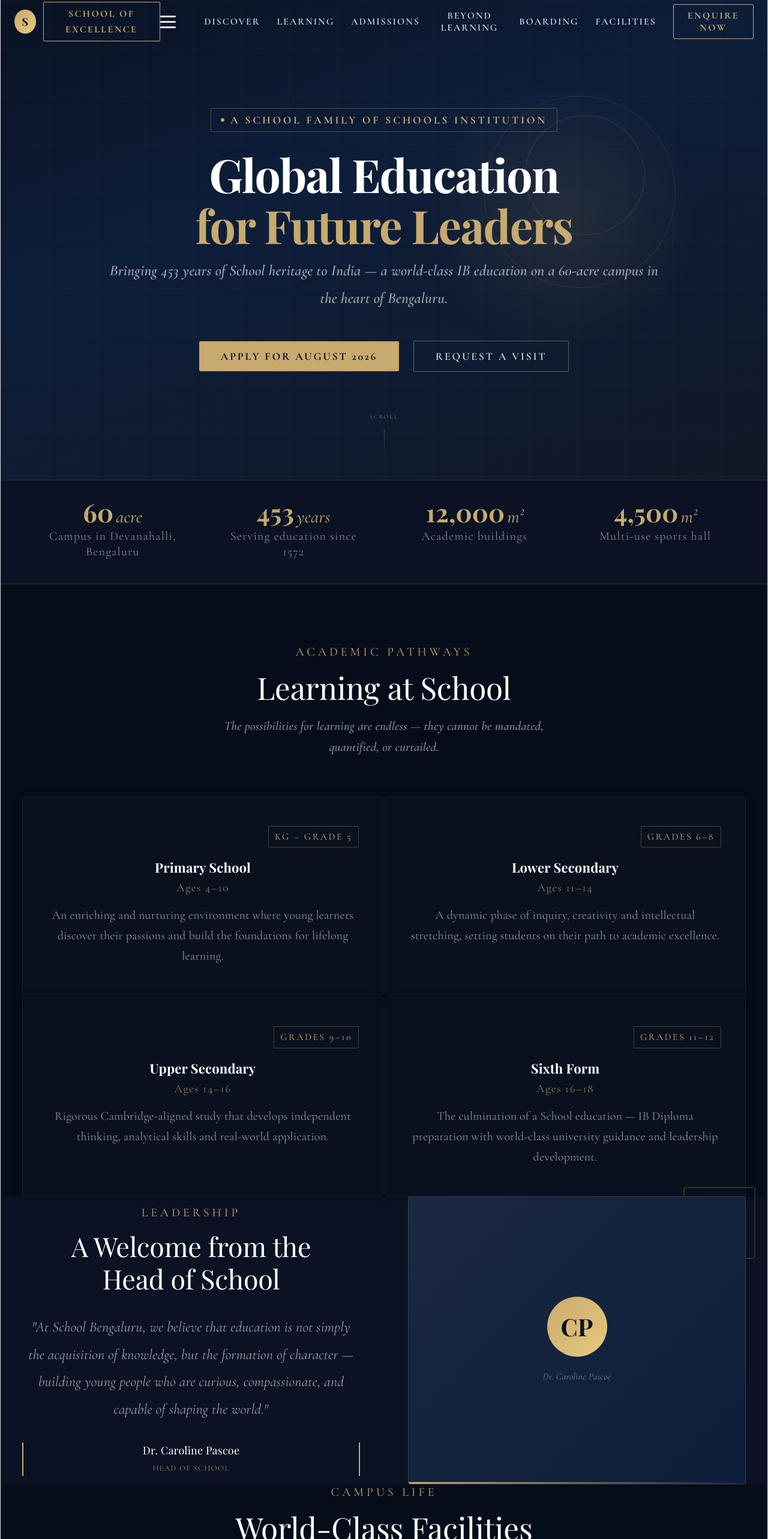
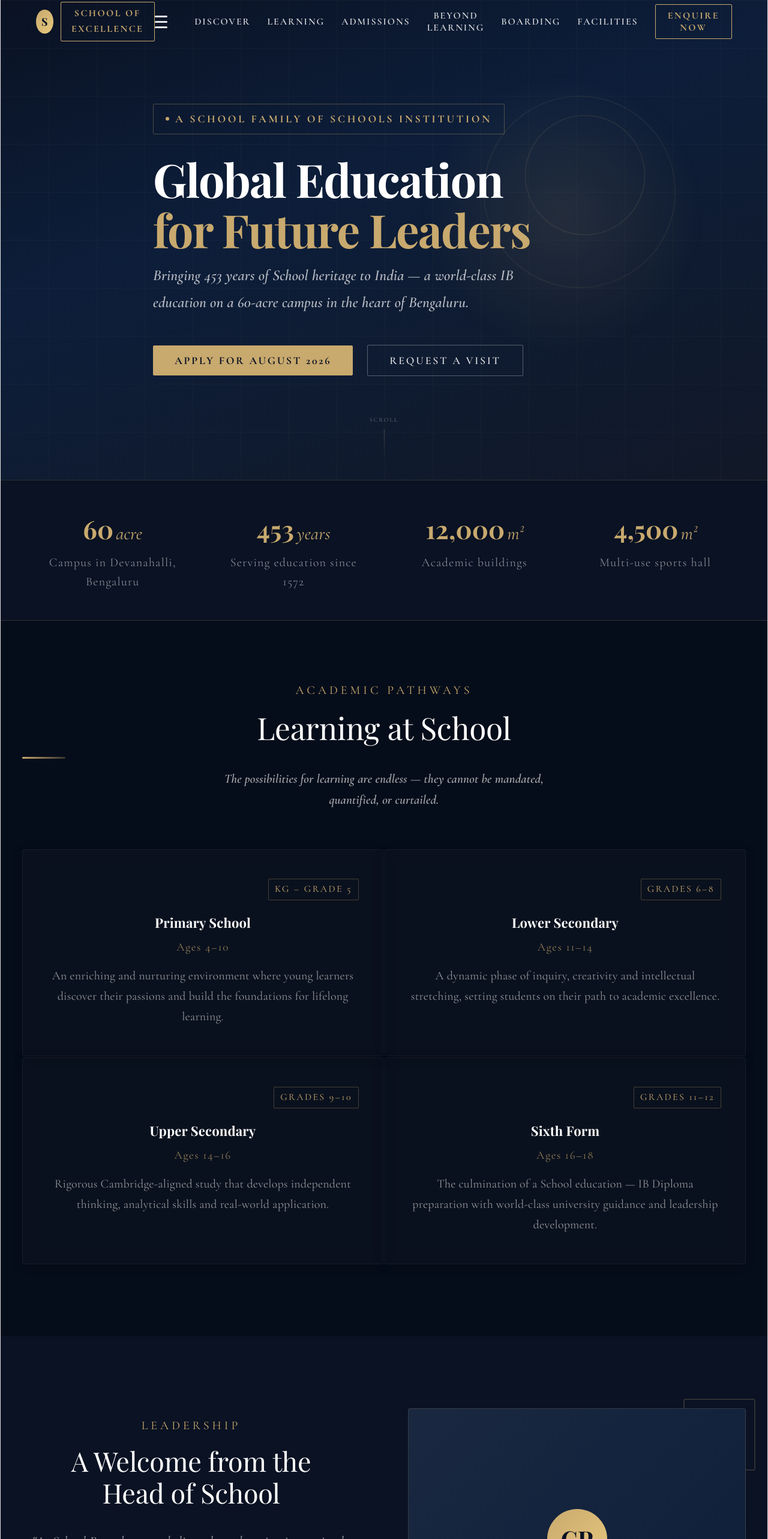
Before and after one commit to NikhilGuleria2004/w, a React app in the folder frontend/: page / in a window 1280 px wide. Shown: the top 2566 px of the page at 60% size. Built offline with nearby package versions, Linux system fonts and the light colour scheme; the HTML template or start-up script is replaced by a standard one.

Commit message:
commit n

```diff
--- a/frontend/src/School.css
+++ b/frontend/src/School.css
@@ -25,11 +25,11 @@ body {
   margin: 0;
   background: var(--navy-dark);
   font-family: var(--font-body);
-  color: black;
+  color: var(--white);
   font-size: 25px;
+  line-height: 1.6;
   width: 100%;
-  height: 100%;
-
+  min-height: 100%;
 }
 
 button { font-family: inherit; }
@@ -670,17 +670,167 @@ h1, h2, h3 { margin: 0; font-family: var(--font-serif); }
 .section-title {
   font-size: clamp(2rem, 4vw, 3rem);
   color: var(--white);
+  position: relative;
+}
+
+.section-title::after {
+  content: "";
+  display: block;
+  width: 72px;
+  height: 3px;
+  margin: 18px 0 0;
+  border-radius: 999px;
+  background: linear-gradient(90deg, var(--gold), rgba(200, 169, 110, 0.25));
 }
 
 .section-intro {
   font-size: 21px;
-  color: rgba(255, 255, 255, 0.5);
+  color: rgba(255, 255, 255, 0.65);
   margin: 16px auto 0;
   max-width: 560px;
   font-style: italic;
   font-weight: 1000;
   line-height: 1.7;
   text-align: center;
+}
+
+/* Desktop enhancements */
+@media (min-width: 961px) {
+  body {
+    background: radial-gradient(circle at top left, rgba(200, 169, 110, 0.08), transparent 28%),
+                radial-gradient(circle at top right, rgba(255, 255, 255, 0.04), transparent 24%),
+                var(--navy-dark);
+  }
+
+  .container {
+    max-width: 1400px;
+  }
+
+  .navbar__inner {
+    padding: 0 2rem;
+  }
+
+  .hero__content {
+    text-align: left;
+    padding: 0 2.5rem;
+    max-width: 860px;
+  }
+
+  .hero__badge {
+    padding: 10px 20px;
+    margin-bottom: 32px;
+  }
+
+  .hero__title {
+    max-width: 720px;
+  }
+
+  .hero__subtitle {
+    max-width: 660px;
+    margin-bottom: 48px;
+    color: rgba(255, 255, 255, 0.7);
+  }
+
+  .section-dark:has(+ .section-mid) {
+    padding-bottom: 120px;
+  }
+
+  .section-dark + .section-mid {
+    padding-top: 120px;
+  }
+
+  .section-mid:has(+ .section-dark) {
+    padding-bottom: 120px;
+  }
+
+  .section-mid + .section-dark {
+    padding-top: 120px;
+  }
+
+  .section-dark:has(+ .section-mid) > :last-child,
+  .section-dark + .section-mid > :first-child,
+  .section-mid:has(+ .section-dark) > :last-child,
+  .section-mid + .section-dark > :first-child {
+    margin-block: unset;
+    padding-block: unset;
+  }
+
+  .hero__actions {
+    justify-content: flex-start;
+  }
+
+  .stats-bar__grid {
+    grid-template-columns: repeat(4, minmax(200px, 1fr));
+  }
+
+  .stats-bar__item {
+    padding: 48px 36px;
+  }
+
+  .learning__grid {
+    gap: 24px;
+  }
+
+  .learning__card {
+    min-height: 340px;
+    background: rgba(255, 255, 255, 0.02);
+    backdrop-filter: blur(10px);
+  }
+
+  .learning__card:hover {
+    transform: translateY(-6px);
+    box-shadow: 0 18px 45px rgba(0, 0, 0, 0.16);
+  }
+
+  .head__grid {
+    gap: 96px;
+  }
+
+  .head__photo-frame {
+    min-height: 460px;
+  }
+
+  .facilities__grid {
+    grid-template-columns: repeat(4, minmax(180px, 1fr));
+    gap: 24px;
+  }
+
+  .news__header {
+    gap: 24px;
+    align-items: center;
+  }
+
+  .news__grid {
+    gap: 42px;
+  }
+
+  .admissions__grid {
+    gap: 80px;
+  }
+
+  .admissions__buttons {
+    flex-direction: row;
+    flex-wrap: wrap;
+    align-items: flex-start;
+  }
+
+  .btn-action {
+    width: auto;
+    min-width: 220px;
+  }
+
+  .admissions__contact-card {
+    padding: 52px;
+  }
+
+  .footer__grid {
+    grid-template-columns: 2.5fr 1fr 1fr 1fr;
+    gap: 64px;
+  }
+
+  .footer__bottom {
+    justify-content: space-between;
+  }
 }
 
 /* ── Learning Section ─────────────────────────────────────── */
```
